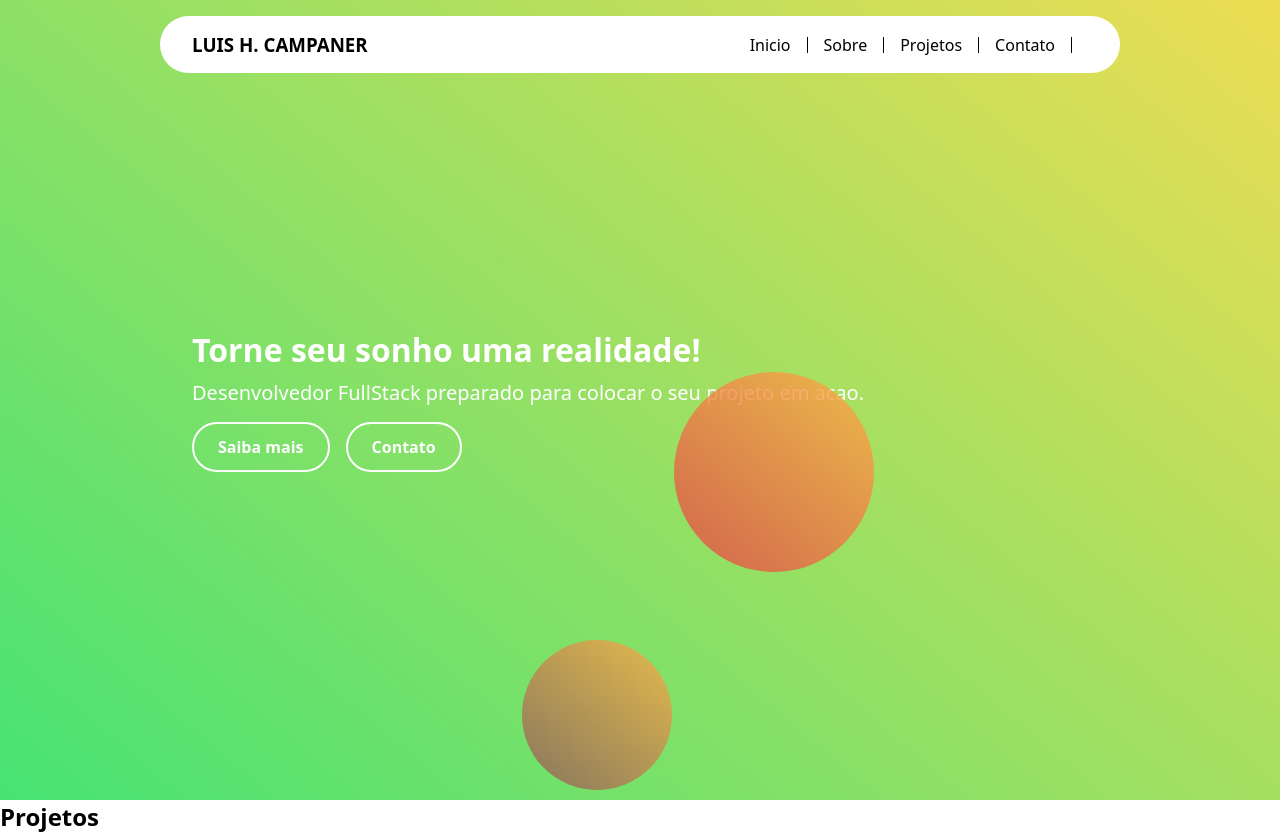
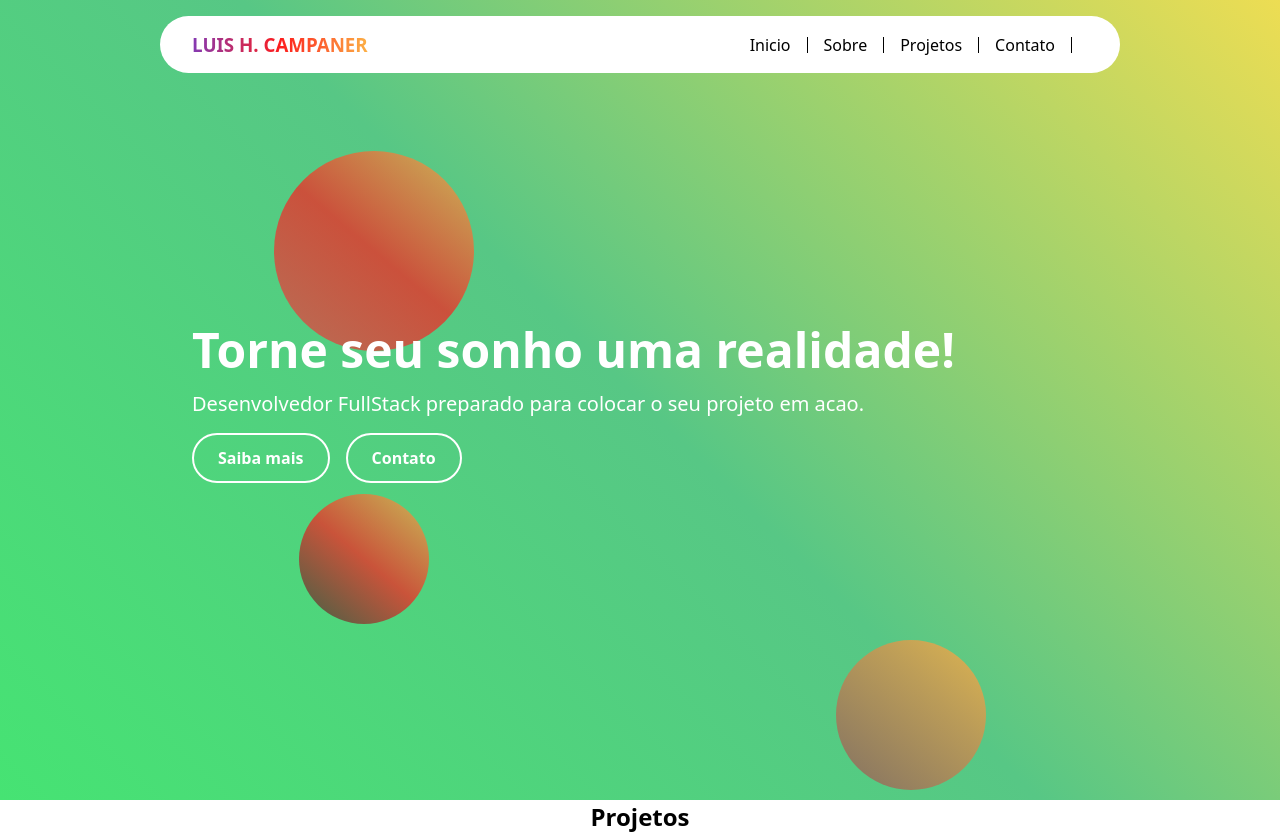
Before and after one commit to OutraContaDoLuis/portifolio, a React (Vite) app: page / in a window 1280 px wide. Built offline with nearby package versions, Linux system fonts and the light colour scheme.

Commit message:
Arrumando o z-index no HomePage

```diff
--- a/src/App.css
+++ b/src/App.css
@@ -17,6 +17,14 @@
   position: fixed;
   margin-top: 16px;
   top: 0;
+
+  z-index: 3;
+}
+
+#topbar--name {
+  background: linear-gradient(90deg,rgba(131, 58, 180, 1) 0%, rgba(253, 29, 29, 1) 50%, rgba(252, 176, 69, 1) 100%);
+  -webkit-background-clip: text;
+  -webkit-text-fill-color: transparent;
 }
 
 .title--3 {
--- a/src/App.jsx
+++ b/src/App.jsx
@@ -10,10 +10,10 @@ function App() {
 
   return (
     <>
-      <div id="body--main" className="box box--column max--content">
+      <div id="body--main" className="box box--column">
         <div id="topbar" className="box box--row width--content--1 align--center">
           <div className="box">
-            <h3>LUIS H. CAMPANER</h3>
+            <h3 id="topbar--name">LUIS H. CAMPANER</h3>
           </div>
           <div className="box box--row">
             <h3 className="title--3 title--3__topbar">Inicio</h3>
--- a/src/index.css
+++ b/src/index.css
@@ -1,3 +1,5 @@
+@layer layer1, layer2, topbar;
+
 :root {
   font-family: system-ui, Avenir, Helvetica, Arial, sans-serif;
 }
@@ -24,12 +26,15 @@
   justify-content: space-between;
 }
 
-.max--content--view {
+.max--content--view--width {
   width: 100vw;
+}
+
+.max--content--view--height {
   height: 100vh;
 }
 
-.max--content {
+.max--content--width {
   width: 100%;
 }
 
--- a/src/pages/HomePage.jsx
+++ b/src/pages/HomePage.jsx
@@ -4,10 +4,12 @@ function HomePage() {
 
     return(
         <>
-            <div className="box box--column max--content">
-                <div id="first--box--home" className="box max--content--view">
+            <div className="box box--column max--content--width">
+                <div id="first--box--home" className="box max--content--view--height max--content--width">
                     <div className="circle1"></div>
                     <div className="circle2"></div>
+                    <div className="circle3"></div>
+                    <div className="circle4"></div>
                     <div className="box box--row margin--1">
                         <div className="box box--column">
                             <h1 id="first--box__h1" className="title--1 align--right">Torne seu sonho uma realidade!</h1>
@@ -19,7 +21,7 @@ function HomePage() {
                         </div>
                     </div>
                 </div>
-                <div className="box max--content">
+                <div>
                     <h2>Projetos</h2>
                 </div>
             </div>
--- a/src/styles/HomePage.css
+++ b/src/styles/HomePage.css
@@ -5,14 +5,16 @@
   --color2: 252, 176, 69;
   --color3: 142, 91, 91;
   --color4: 70, 183, 227;
-  --color5: 146, 227, 196;
+  --color5: 57, 47, 47;
   --circle-size: 80%;
   --blending: hard-light;
 }
 
 #first--box--home {
   background: #46E373;
-  background: linear-gradient(40deg, var(--color-bg1), var(--color-bg2));
+  background: linear-gradient(45deg, rgba(70, 227, 115, 1) 0%, rgba(87, 199, 133, 1) 50%, rgba(237, 221, 83, 1) 100%);
+
+  z-index: 0;
 }
 
 #g1 {
@@ -25,11 +27,14 @@
   border-radius: 50%;
 
   opacity: 1;
+
+  z-index: 1;
 }
 
 .circle1 {
   position: absolute;
-  background: linear-gradient(40deg, rgb(var(--color1)), rgb(var(--color2)));
+  background: #E34646;
+  background: linear-gradient(40deg, rgba(227, 70, 70, 1) 0%, rgba(253, 29, 29, 1) 50%, rgba(252, 176, 69, 1) 100%);
 
   width: 200px;
   height: 200px;
@@ -39,10 +44,12 @@
   left: calc(50% + 200px);
 
   animation-name: movementCircle1;
-  animation-duration: 60s;
+  animation-duration: 120s;
   animation-iteration-count: infinite;
 
-  opacity: 0.8;
+  opacity: 0.7;
+
+  z-index: 1;
 }
 
 .circle2 {
@@ -57,11 +64,35 @@
   left: calc(50% );
 
   animation-name: movementCircle2;
-  animation-duration: 70s;
+  animation-duration: 120s;
   animation-iteration-count: infinite;
 
   opacity: 0.8;
+
+  z-index: 1;
 }
+
+.circle3 {
+  position: absolute;
+  background: #392F2F;
+  background: linear-gradient(40deg, rgba(57, 47, 47, 1) 0%, rgba(253, 29, 29, 1) 50%, rgba(252, 176, 69, 1) 100%);
+
+  width: 130px;
+  height: 130px;
+  border-radius: 50%;
+
+  top: calc(50%);
+  left: calc(50% );
+
+  animation-name: movementCircle3;
+  animation-duration: 120s;
+  animation-iteration-count: infinite;
+
+  opacity: 0.7;
+
+  z-index: 1;
+}
+
 
 @keyframes movementCircle1 {
   0% {
@@ -109,14 +140,43 @@
   }
 }
 
+@keyframes movementCircle3 {
+  0% {
+    left: 10px;
+    top: calc(100% - 140px);
+  }
+  25% {
+    left: calc(100% - 140px);
+    top: 10px;
+  }
+  50% {
+    right: calc(50% + 160px);
+    top: calc(100% - 140px);
+  }
+  75% {
+    left: calc(50% - 180px);
+    top: calc(50% + 10px);
+  }
+  100% {
+    left: 10px;
+    top: calc(100% - 140px);
+  }
+}
+
 #first--box__h1 {
+  font-size: 48px;
+
   color: white;
   margin-bottom: 8px;
+
+  z-index: 2;
 }
 
 #first--box__p {
   color: white;
   margin-bottom: 16px;
+
+  z-index: 2;
 }
 
 .home__button {
@@ -130,6 +190,8 @@
   color: white;
   transition: 0.3s ease;
   margin-right: 16px;
+
+  z-index: 2;
 }
 
 .home__button:hover {
@@ -137,4 +199,6 @@
   border: 2px solid transparent;
   background-color: white;
   color: #46E373;
+
+  z-index: 2;
 }
```
